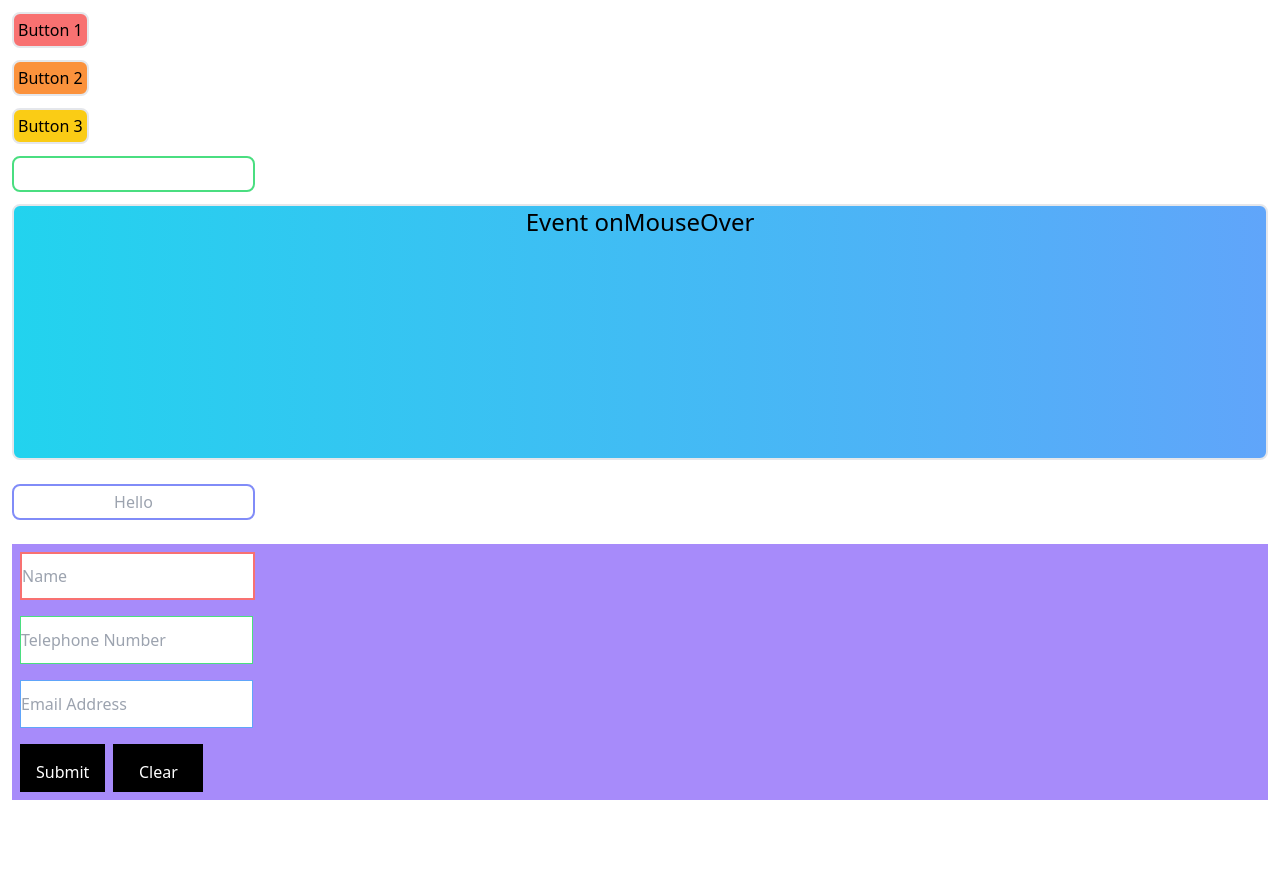
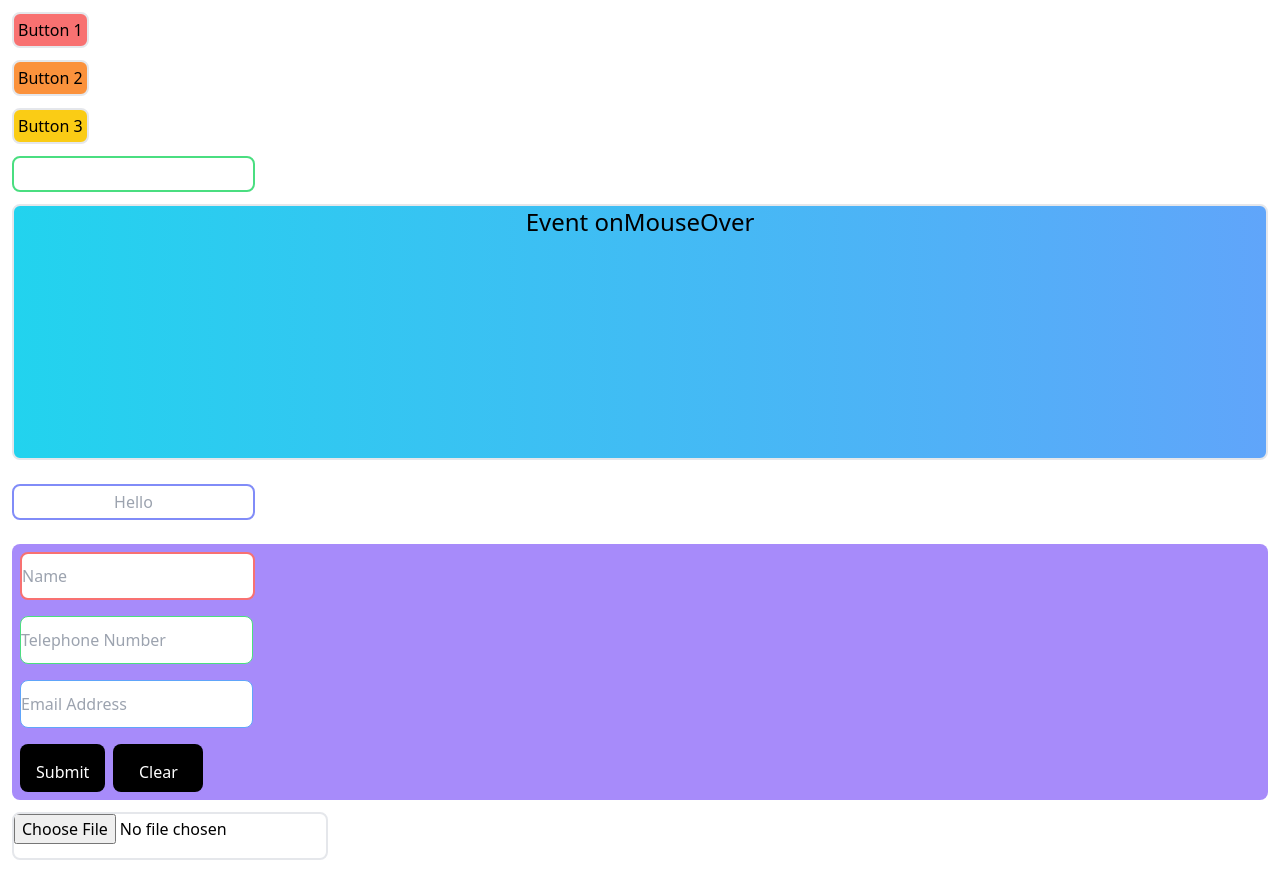
Before and after one commit to soAcademy/workshop-state-and-event, a React (Create React App) app: page / in a window 1280 px wide. Before the commit the page ends 812 px from the top, so only its background shows below. Built offline with nearby package versions, Linux system fonts and the light colour scheme.

Commit message:
feat: Event8

```diff
--- a/src/App.js
+++ b/src/App.js
@@ -34,6 +34,7 @@ import Event4 from "./Events/Event4";
 import Event5 from "./Events/Event5";
 import Event6 from "./Events/Event6";
 import Event7 from "./Events/Event7";
+import Event8 from "./Events/Event8";
 
 const App = () => {
   return (
@@ -45,7 +46,7 @@ const App = () => {
       <Event5 />
       <Event6 />
       <Event7 />
-      {/* <Event8 /> */}
+      <Event8 />
 
       {/* <State1 /> */}
       {/* <State2 /> */}
--- a/src/Events/Event7.js
+++ b/src/Events/Event7.js
@@ -4,18 +4,18 @@ const Event7 = () => {
   const submitData = (e) => {
     e.preventDefault();
     const data = {
-      name: e.target[0].value,
-      tel: e.target[1].value,
-      email: e.target[2].value,
+      name: e.target["name"].value,
+      tel: e.target["tel"].value,
+      email: e.target["email"].value,
     };
     console.log(data);
   };
 
   return (
-    <form className="m-3 bg-violet-400" onSubmit={(e) => submitData(e)}>
+    <form className="m-3 bg-violet-400 rounded-lg" onSubmit={(e) => submitData(e)}>
       <div>
         <input
-          className="h-12 border-2 border-red-400 m-2"
+          className="h-12 border-2 border-red-400 rounded-lg m-2"
           placeholder="Name"
           id="name"
           required
@@ -23,20 +23,20 @@ const Event7 = () => {
       </div>
       <div>
         <input
-          className="h-12 border border-green-400 m-2"
+          className="h-12 border border-green-400 rounded-lg m-2"
           placeholder="Telephone Number"
           id="tel"
         />
       </div>
       <div>
         <input
-          className="h-12 border border-blue-400 m-2"
+          className="h-12 border border-blue-400 rounded-lg m-2"
           placeholder="Email Address"
           id="email"
         />
       </div>
-      <button type="submit" className="h-12 bg-black text-white p-4 m-2">Submit</button>
-      <button type="reset" className="w-[90px] h-12 bg-black text-white p-4">Clear</button>
+      <button type="submit" className="h-12 bg-black text-white rounded-lg p-4 m-2">Submit</button>
+      <button type="reset" className="w-[90px] h-12 bg-black text-white rounded-lg p-4">Clear</button>
     </form>
   );
 };
--- /dev/null
+++ b/src/Events/Event8.js
@@ -0,0 +1,21 @@
+import React from "react";
+
+const Event8 = () => {
+  const picData = (e) => {
+    e.preventDefault();
+    console.log(e.target.value);
+  };
+  return (
+    <div className="m-3">
+      <input
+        id="picture"
+        type="file"
+        accept="image/jpg, image/png"
+        className="h-12 border-2 rounded-lg"
+        onChange={(e) => picData(e)}
+      />
+    </div>
+  );
+};
+
+export default Event8;
```
